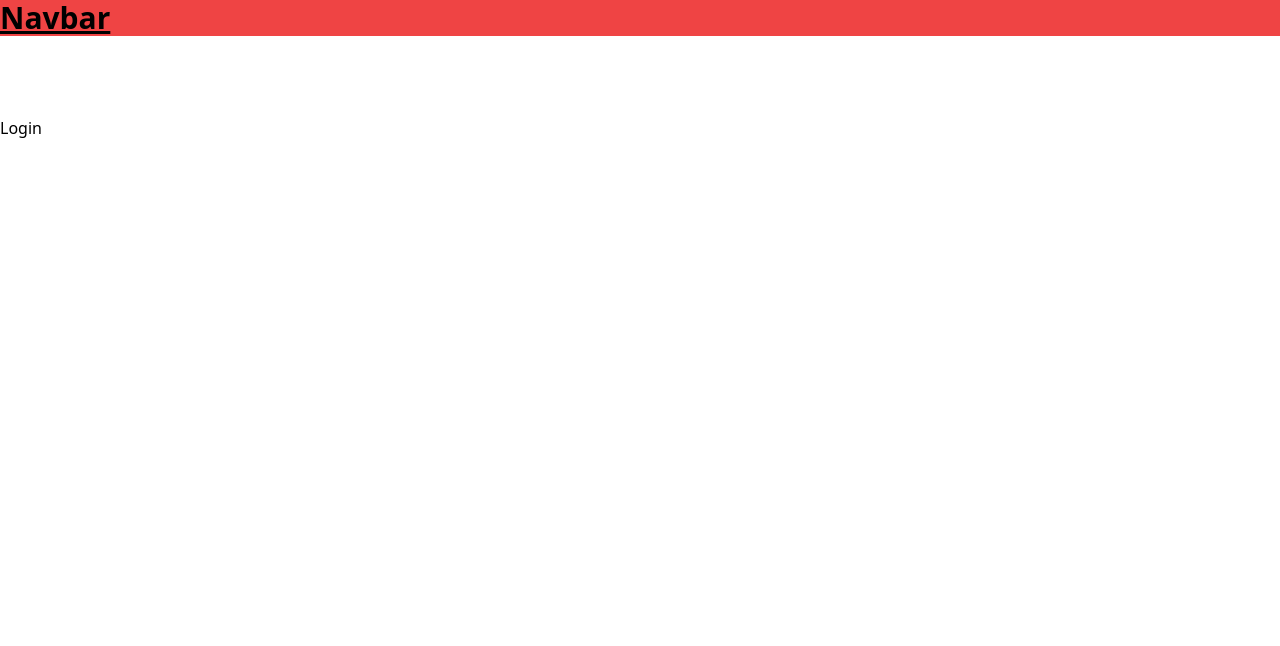
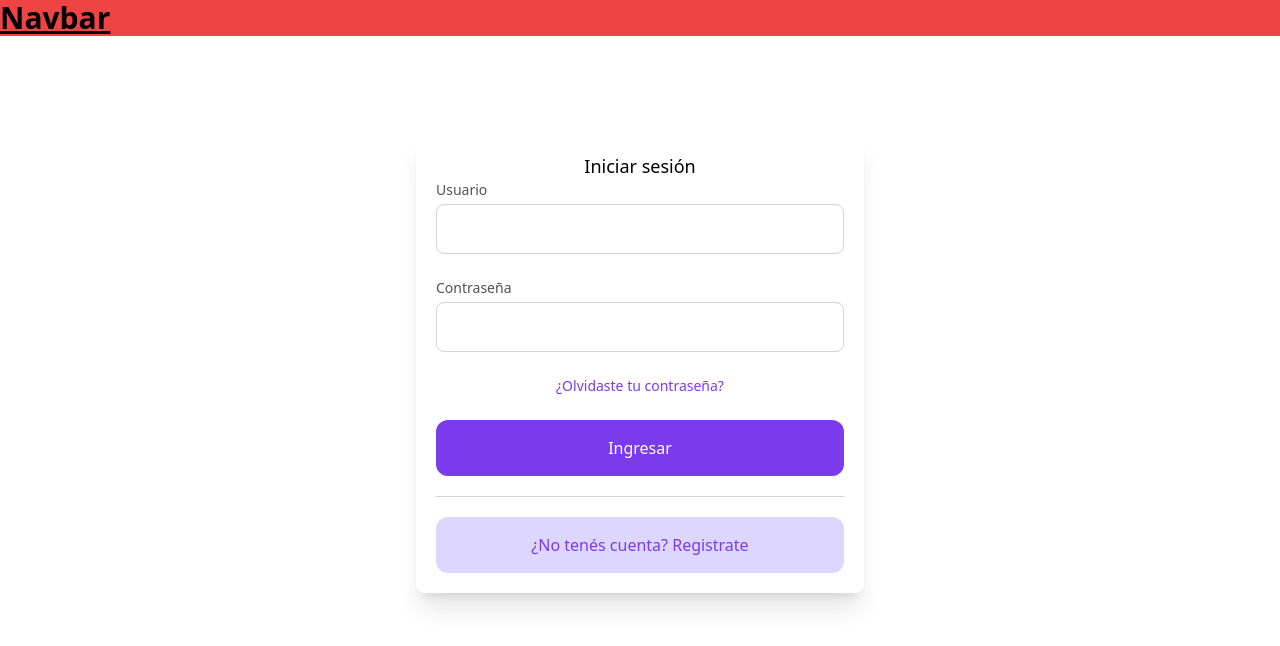
Before and after one commit to Rodriix99/Mi-Turno-Webapp-Front, a React (Create React App) app: page /login in a window 1280 px wide. Shown: the top 646 px of the page. Built offline with nearby package versions, Linux system fonts and the light colour scheme.

Commit message:
Vista Login

```diff
--- a/src/Component/Login.tsx
+++ b/src/Component/Login.tsx
@@ -1,5 +1,77 @@
 function Login() {
-  return <h1 className="pt-20">Login</h1>;
+  return (
+    <section className="">
+      <div className="shadow-xl flex flex-col justify-center items-center w-full max-w-md p-5 mx-auto mt-24 rounded-lg text-lg">
+        <h1>Iniciar sesión</h1>
+        <form action="#" method="POST" className="space-y-6 w-full">
+          <div className="">
+            <label
+              htmlFor="email"
+              className="block text-sm font-medium text-neutral-600"
+            >
+              Usuario
+            </label>
+            <div className="mt-1">
+              <input
+                id="email"
+                name="email"
+                type="email"
+                required
+                //placeholder="Your Email"
+                className=" border border-gray-300 block w-full px-5 py-3 text-base text-neutral-600 placeholder-gray-300 transition duration-500 ease-in-out  rounded-lg hover:border-gray-400 focus:border-violet-500 "
+              />
+            </div>
+          </div>
+
+          <div className="space-y-1">
+            <label
+              htmlFor="password"
+              className="block text-sm font-medium text-neutral-600"
+            >
+              Contraseña
+            </label>
+            <div className="mt-1">
+              <input
+                id="password"
+                name="password"
+                type="password"
+                required
+                //placeholder="Your Password"
+                className=" border border-gray-300 block w-full px-5 py-3 text-base text-neutral-600 placeholder-gray-300 transition duration-500 ease-in-out  rounded-lg hover:border-gray-400 focus:border-violet-500"
+              />
+            </div>
+          </div>
+
+          <div className="flex items-center justify-center">
+            <div className="text-sm ">
+              <a
+                href="#"
+                className="font-medium text-violet-600 hover:text-violet-500"
+              >
+                ¿Olvidaste tu contraseña?
+              </a>
+            </div>
+          </div>
+
+          <div>
+            <button
+              type="submit"
+              className="flex items-center justify-center w-full px-10 py-4 text-base font-medium text-center text-white transition duration-500 ease-in-out transform bg-violet-600 rounded-xl hover:bg-violet-700 focus:outline-none focus:ring-2 focus:ring-offset-2 focus:ring-violet-500 mb-5 "
+            >
+              Ingresar
+            </button>
+            <hr className="border-1 border-gray-300 " />
+            <button
+              type="submit"
+              className="flex items-center justify-center w-full px-10 py-4 text-base font-medium text-center text-violet-600 transition duration-500 ease-in-out transform bg-violet-200 rounded-xl hover:bg-violet-300 focus:outline-none focus:ring-2 focus:ring-offset-2 focus:ring-violet-500 mt-5 "
+            >
+              ¿No tenés cuenta? Registrate
+            </button>
+          </div>
+        </form>
+      </div>
+    </section>
+  );
 }
 
 export default Login;
```
